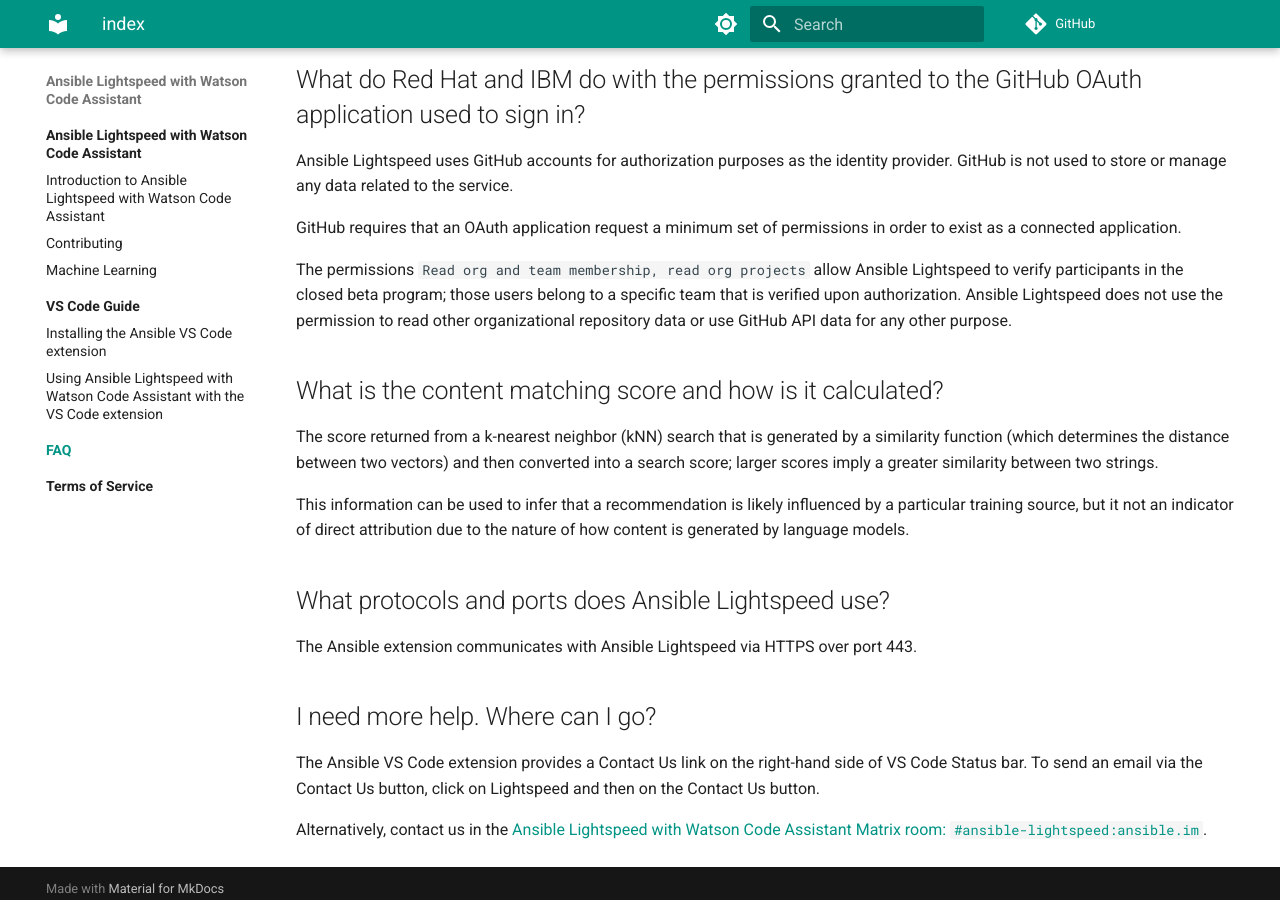
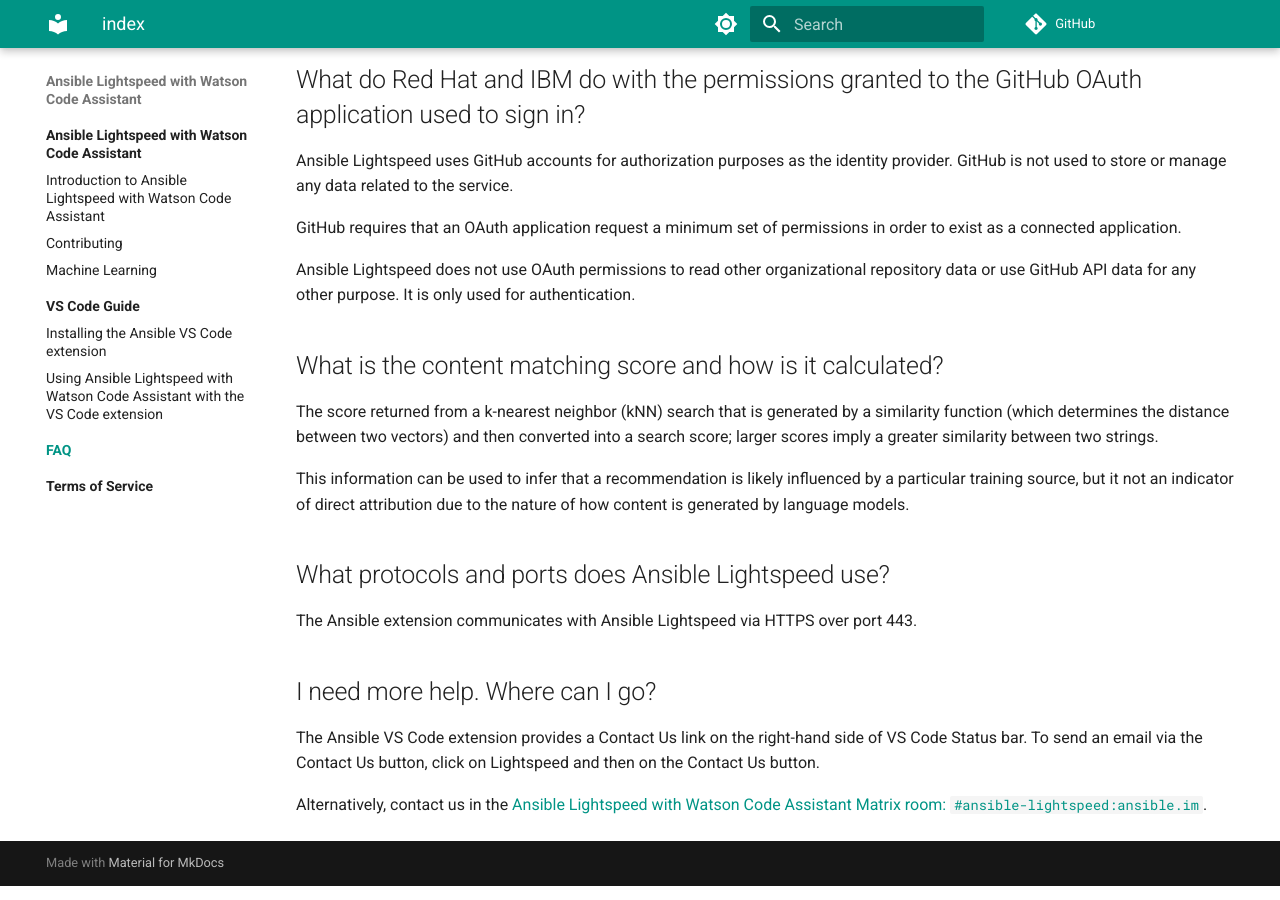
Before and after one commit to ansible/ansible-lightspeed, an MkDocs documentation site: the page built from docs/faq/index.md, in a window 1280 px wide and 900 px high, scrolled down 3857 px. Built offline with MkDocs 1.6.1 and Material for MkDocs 9.7.7, drawn with Linux system fonts in a browser that asks for light colours; comment, search, counter and statistics services are not loaded.

Commit message:
Remove statement about closed beta

```diff
--- a/docs/faq/index.md
+++ b/docs/faq/index.md
@@ -124,7 +124,7 @@ Ansible Lightspeed uses GitHub accounts for authorization purposes as the identi
 
 GitHub requires that an OAuth application request a minimum set of permissions in order to exist as a connected application.
 
-The permissions `Read org and team membership, read org projects` allow Ansible Lightspeed to verify participants in the closed beta program; those users belong to a specific team that is verified upon authorization.  Ansible Lightspeed does not use the permission to read other organizational repository data or use GitHub API data for any other purpose.
+Ansible Lightspeed does not use OAuth permissions to read other organizational repository data or use GitHub API data for any other purpose.  It is only used for authentication.
 
 ## What is the content matching score and how is it calculated?
 
```
